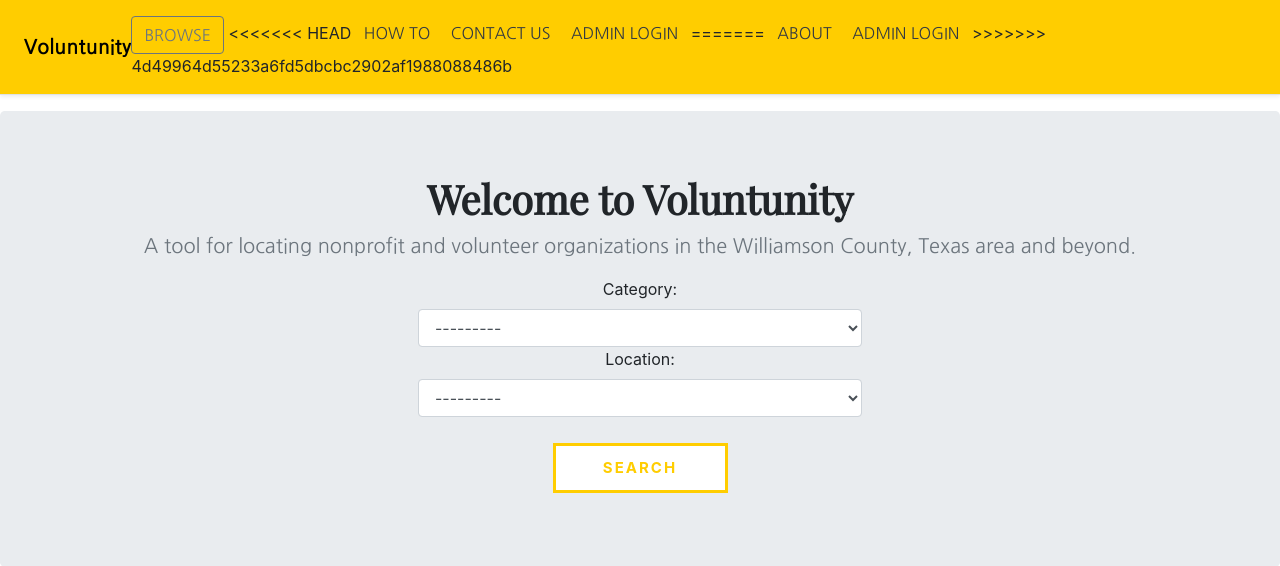
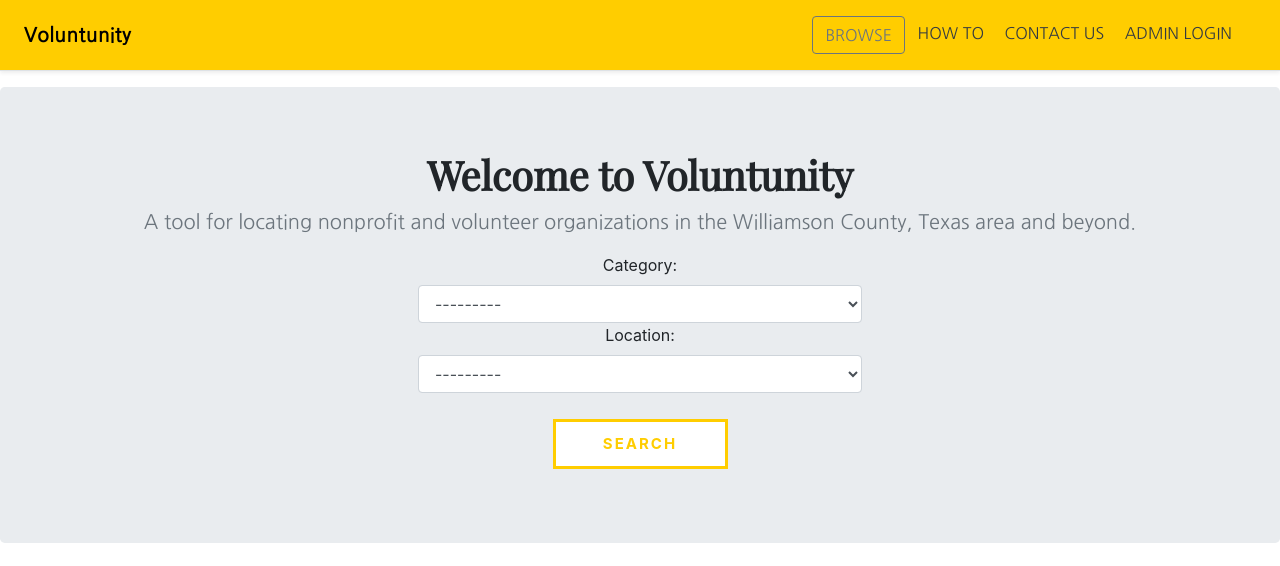
Before and after one commit to leg2015/CSCapstone19Volunteers, a Django app: page / in a window 1280 px wide. Shown: the top 566 px of the page. Run offline with Django 3.2, Linux system fonts and the light colour scheme; data that the repository does not hold is empty; some libraries are stand-ins or nearby versions.

Commit message:
Fixing merge conflicts

```diff
--- a/volDB/static/js/main.js
+++ b/volDB/static/js/main.js
@@ -28,7 +28,7 @@ $( document ).ready(function() {
   // with custom default 'any thing'
   $("#id_category option:first-child").text("Any Category");
   $("#id_location option:first-child").text("Any Location");
-<<<<<<< HEAD
+
   console.log("method fired");
 
   // Use sweetalert2 to show How To message
@@ -68,7 +68,7 @@ $('#howToButton').on("click", function() {
   });
   })
   });
-=======
+
 
 
   // Parse current URL
@@ -91,4 +91,3 @@ $('#howToButton').on("click", function() {
   }
 
 });
->>>>>>> 4d49964d55233a6fd5dbcbc2902af1988088486b
--- a/volDB/templates/base.html
+++ b/volDB/templates/base.html
@@ -25,14 +25,9 @@
     <h5 class="my-0 mr-md-auto font-weight-bold"> <a href="{% url 'index' %}">Voluntunity</a> </h5>
     <nav class="my-2 my-md-0 mr-md-3">
       <a class="btn btn-outline-secondary" href="{% url 'results' %}">BROWSE</a>
-<<<<<<< HEAD
       <a class="p-2 text-dark" href="#" id="howToButton">HOW TO</a> <!-- used sweetalert2 to create pop up -->
       <a class="p-2 text-dark" href=https://www.southwestern.edu/community-engaged-learning/ target="_blank">CONTACT US</a>
       <a class="p-2 text-dark" href="{% url 'admin:index' %}">ADMIN LOGIN</a>
-=======
-      <a class="p-2 text-dark" href="#">ABOUT</a> <!-- use AJAX to load in about page? use pop-up? -->
-      <a class="p-2 text-dark" href="{% url 'login' %}">ADMIN LOGIN</a>
->>>>>>> 4d49964d55233a6fd5dbcbc2902af1988088486b
     </nav>
   </div>
 
```
